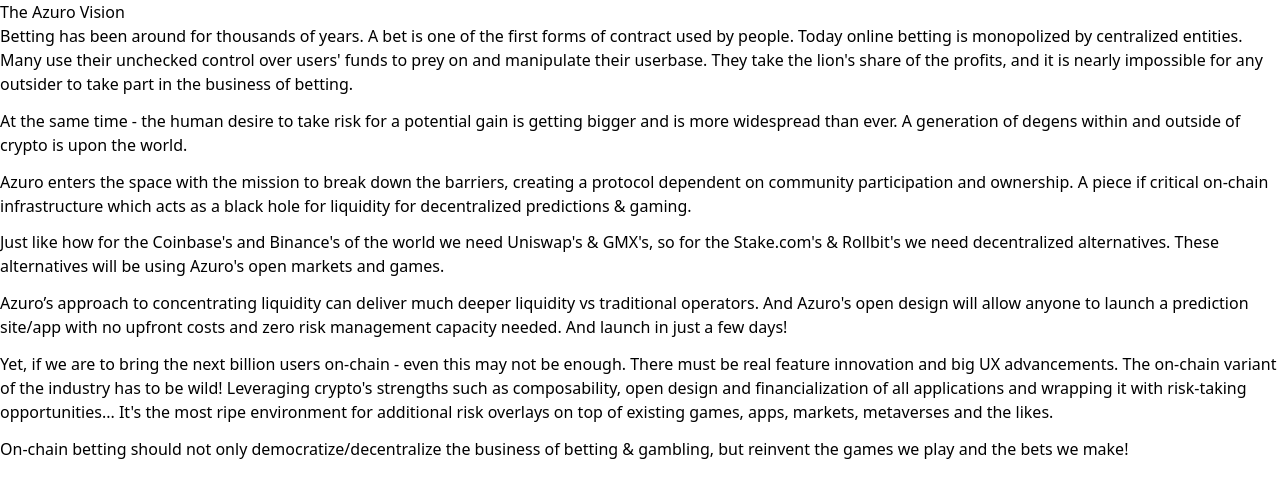
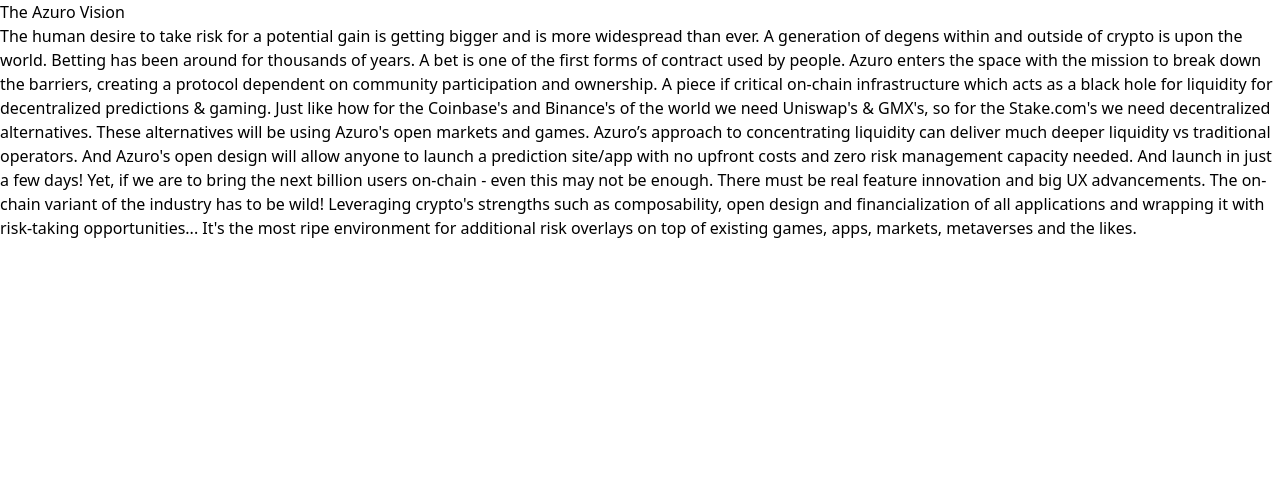
Before and after one commit to Azuro-protocol/gem-docs, a Next.js app: page /concepts/the-azuro-vision in a window 1280 px wide. Shown: the top 498 px of the page. Built offline with nearby package versions, Linux system fonts and the light colour scheme.

Commit message:
add updates to concepts

```diff
--- a/pages/concepts/basic/liquidity-providers.mdx
+++ b/pages/concepts/basic/liquidity-providers.mdx
@@ -6,21 +6,20 @@ Providing liquidity into one of Azuro's [pools](/concepts/protocol/pools) expose
 respective pool. It's an opportunity to get 1-click exposure to thousands of prediction markets.
 
 The liquidity pools earn through the spread embedded in the [odds](/concepts/protocol/odds) which players can predict. The profit of the
-liquidity pool is the the difference between the tokens seeded from the pool into the [Conditions](/concepts/protocol/conditions) and the tokens
+liquidity pool is the difference between the tokens seeded from the pool into the [Conditions](/concepts/protocol/conditions) and the tokens
 returned to the pool after those Conditions are resolved.
 
 The more players and predicting there is on the protocol - the higher the likelihood the pool is profitable.
 I.e. - the longer the duration of each LP's position - the higher the likelihood that it yields positive return.
 
 **APR is calculated in two steps:**
-
 1. The daily returns are determined by dividing the total rewards distributed to liquidity providers for resolved events within a day by the volume of the liquidity pool at the end of that day.
 2. The daily returns are then annualized for a one-year period.
 
 <Callout type="alert">
   **RISKS:**
-  - There is a significant chance that liquidity positions held under a week will be in the red (in the negative).
-  - There is a non-zero chance that this can extend to longer periods of time. It is estimated that for periods above 1 month the likelihood of the pools turning a profit is >99%. But this is not a certainty.
+- There is a significant chance that liquidity positions held under a week will be in the red (in the negative).
+- There is a non-zero chance that this can extend to longer periods of time. It is estimated that for periods above 1 month the likelihood of the pools turning a profit is >99%. But this is not a certainty.
 </Callout>
 
 
--- a/pages/concepts/glossary.mdx
+++ b/pages/concepts/glossary.mdx
@@ -7,9 +7,7 @@ liquidity pools and deliver a UI for users to interact with.
 
 ### Automated Market Maker
 
-An automated market maker is a type of decentralized exchange that uses algorithms to determine the price of assets
-based on supply and demand. Azuro utilises AMM mechanic inside its predictions engine to adjust odds and provide users with
-correct values.
+An automated market maker is a type of decentralized exchange that uses algorithms to determine the price of assets based on supply and demand. Azuro utilises AMM mechanic inside its predictions engine to adjust odds and provide users with correct values.
 
 ### Predictions
 
@@ -17,14 +15,11 @@ At its core, sports predictions are putting money behind an outcome of your choi
 
 ### Combo Bet
 
-Combo bet is a type of bet where a user can combine outcomes from different Conditions and place them as a single bet.
-This bet wins if each of the selected outcomes in the set wins, with the payout coefficient being the product of the
-selected Odds taking into account the applied Margin.
+Combo bet is a type of bet where a user can combine outcomes from different Conditions and place them as a single bet. This bet wins if each of the selected outcomes in the set wins, with the payout coefficient being the product of the selected Odds taking into account the applied Margin.
 
 ### Betting Engines
 
-A collective term for contracts that encompass the logic of creating Conditions, accepting bets, computing payouts
-for bets, and calculating Affiliate rewards.
+A collective term for contracts that encompass the logic of creating Conditions, accepting bets, computing payouts for bets, and calculating Affiliate rewards.
 
 ### Players
 
@@ -49,9 +44,7 @@ A bet of a specified value for which a betting app offers to pay the stake.
 
 ### Game
 
-An entity within Pool's contracts that provides information about a game or event. The Game includes
-information about when the match will start, as well as an IPFS hash containing information about the event.
-Based on the Game, an unlimited number of Conditions can be created.
+An entity within Pool's contracts that provides information about a game or event. The Game includes information about when the match will start, as well as an IPFS hash containing information about the event. Based on the Game, an unlimited number of Conditions can be created.
 
 ### Liquidity
 
@@ -64,15 +57,12 @@ compensated with the prediction margins.
 
 ### Margin
 
-The margin (also referred to as "spread" or "vig/vigorish") is the difference between the probability of a prediction
-outcome happening and the odds that players can make predictions with (for this outcome). In traditional
-online betting, it is also referred to as the "bookmakers advantage" or "house edge".
-
+The margin (also referred to as "spread" or "vig/vigorish") is the difference between the probability of a prediction outcome happening and the odds that players can place predictions with (for this outcome). In traditional online betting, it is also referred to as the "bookmakers advantage" or "house edge".
 On Azuro protocol, margin is one of the immutable properties of a Condition, set at the time of its creation.
 
 ### Market
 
-A sports betting market is a specific category of bet on a certain fixture or event.
+A sports market is a specific category of gaming on a certain fixture or event.
 
 ### Odds
 
--- a/pages/concepts/the-azuro-protocol.mdx
+++ b/pages/concepts/the-azuro-protocol.mdx
@@ -2,10 +2,8 @@ import { Card } from 'components'
 
 # The Azuro Protocol
 
-The Azuro Protocol is a decentralized protocol that enables peer-to-pool prediction markets without intermediaries. It's built
-on EVM-compatible blockchains and consists of several smart contracts that handle different aspects of the betting process,
-such as liquidity pools, odds, live betting, and payouts. The protocol uses an automated market maker
-to determine the odds of different outcomes and to ensure that the betting process is fair and transparent.
+The Azuro Protocol is a decentralized protocol that enables peer-to-pool prediction markets without intermediaries. It's built on EVM-compatible blockchains and consists of several smart contracts that handle different aspects of the prediction process, such as liquidity pools, odds, live betting, and payouts. The protocol uses a hybrid oracle/ automated market maker solution to determine the odds of different outcomes and to ensure that the process is fair and transparent.
+
 
 <div className="grid lg:grid-cols-2 gap-3 mt-4">
   <Card
--- a/pages/concepts/the-azuro-vision.mdx
+++ b/pages/concepts/the-azuro-vision.mdx
@@ -1,28 +1,7 @@
 # The Azuro Vision
 
-Betting has been around for thousands of years. A bet is one of the first forms of contract used by people. Today
-online betting is monopolized by centralized entities. Many use their unchecked control over users' funds to prey on
-and manipulate their userbase. They take the lion's share of the profits, and it is nearly impossible for any outsider
-to take part in the business of betting.
-
-At the same time - the human desire to take risk for a potential gain is getting bigger and is more widespread than ever.
-A generation of degens within and outside of crypto is upon the world.
-
-Azuro enters the space with the mission to break down the barriers, creating a protocol dependent on community
-participation and ownership. A piece if critical on-chain infrastructure which acts as a black hole for liquidity
-for decentralized predictions & gaming.
-
-Just like how for the Coinbase's and Binance's of the world we need Uniswap's & GMX's, so for the Stake.com's &
-Rollbit's we need decentralized alternatives. These alternatives will be using Azuro's open markets and games.
-
-Azuro’s approach to concentrating liquidity can deliver much deeper liquidity vs traditional operators. And
-Azuro's open design will allow anyone to launch a prediction site/app with no upfront costs and zero risk management
-capacity needed. And launch in just a few days!
-
-Yet, if we are to bring the next billion users on-chain - even this may not be enough. There must be real feature
-innovation and big UX advancements. The on-chain variant of the industry has to be wild! Leveraging crypto's strengths
-such as composability, open design and financialization of all applications and wrapping it with risk-taking opportunities...
-It's the most ripe environment for additional risk overlays on top of existing games, apps, markets, metaverses and the likes.
-
-On-chain betting should not only democratize/decentralize the business of betting & gambling, but reinvent the games
-we play and the bets we make!
+The human desire to take risk for a potential gain is getting bigger and is more widespread than ever. A generation of degens within and outside of crypto is upon the world. Betting has been around for thousands of years. A bet is one of the first forms of contract used by people.
+Azuro enters the space with the mission to break down the barriers, creating a protocol dependent on community participation and ownership. A piece if critical on-chain infrastructure which acts as a black hole for liquidity for decentralized predictions & gaming.
+Just like how for the Coinbase's and Binance's of the world we need Uniswap's & GMX's, so for the Stake.com's we need decentralized alternatives. These alternatives will be using Azuro's open markets and games.
+Azuro’s approach to concentrating liquidity can deliver much deeper liquidity vs traditional operators. And Azuro's open design will allow anyone to launch a prediction site/app with no upfront costs and zero risk management capacity needed. And launch in just a few days!
+Yet, if we are to bring the next billion users on-chain - even this may not be enough. There must be real feature innovation and big UX advancements. The on-chain variant of the industry has to be wild! Leveraging crypto's strengths such as composability, open design and financialization of all applications and wrapping it with risk-taking opportunities... It's the most ripe environment for additional risk overlays on top of existing games, apps, markets, metaverses and the likes.
```
Also changed, not shown: pages/concepts/azuro-dao/overview.mdx (+2 -6 lines).
